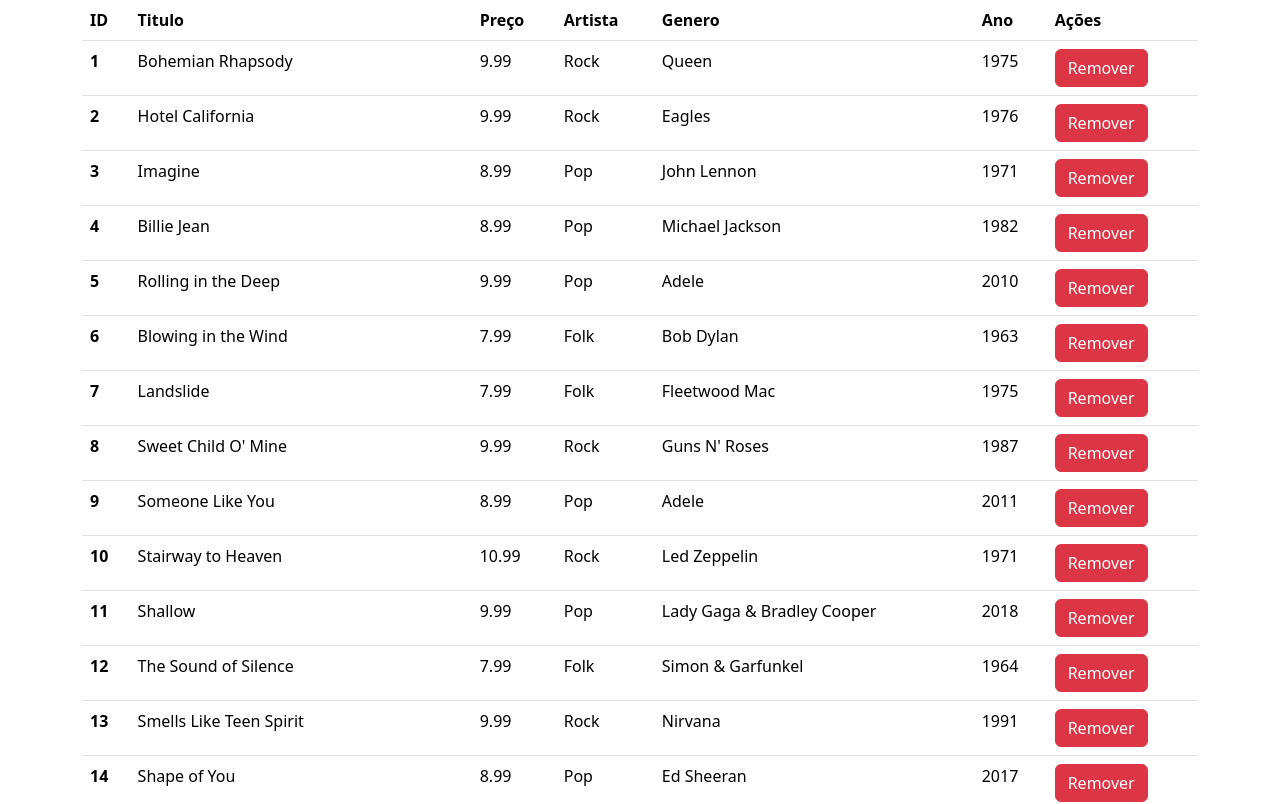
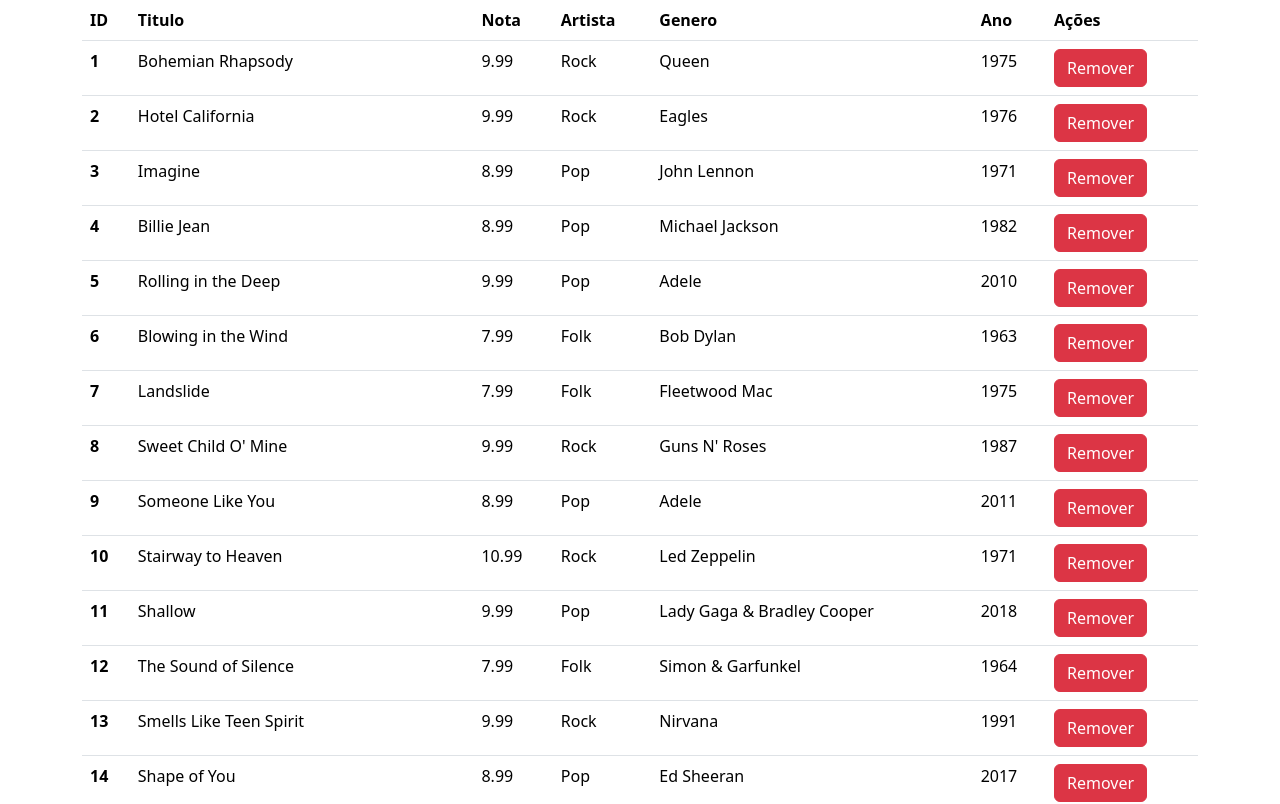
Before and after one commit to Calebe-Dev/Projeto-Lista-De-Musicas---ADS-3-sem---prog...web, an Angular app: page / in a window 1280 px wide. Shown: the top 804 px of the page. Built offline with nearby package versions, Linux system fonts and the light colour scheme; data requests are answered from the project's data file.

Commit message:
corrigindo readme.md e a tabela

```diff
--- a/src/app/tabela-de-musicas/tabela-de-musicas.component.html
+++ b/src/app/tabela-de-musicas/tabela-de-musicas.component.html
@@ -4,7 +4,7 @@
             <tr>
                 <th scope="col">ID</th>
                 <th scope="col">Titulo</th>
-                <th scope="col">Preço</th>
+                <th scope="col">Nota</th>
                 <th scope="col">Artista</th>
                 <th scope="col">Genero</th>
                 <th scope="col">Ano</th>
```
Also changed, not shown: 1 other file (tests, documents, lock files or other folders).
